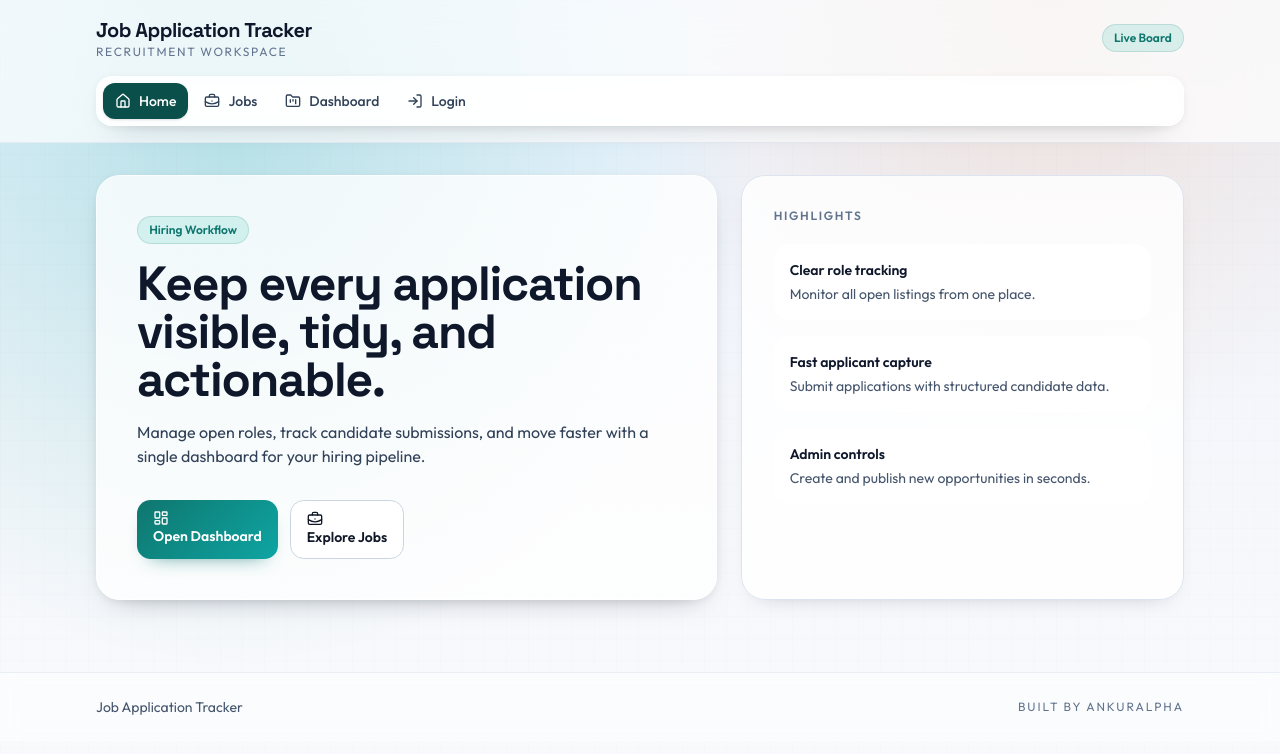
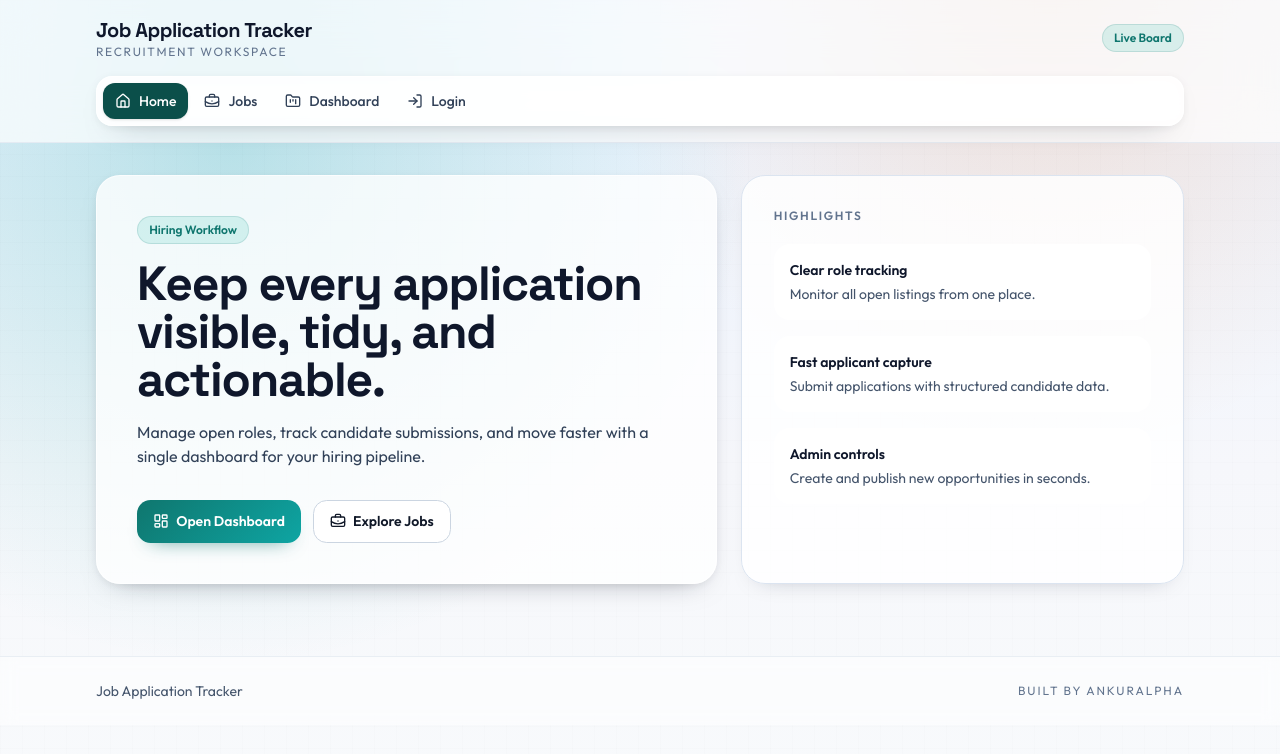
Before and after one commit to AnkurAlpha/Job-Application-Tracker, a React app in the folder frontend/: page / in a window 1280 px wide. Shown: the top 754 px of the page. Built offline with nearby package versions, Linux system fonts and the light colour scheme; the HTML template or start-up script is replaced by a standard one.

Commit message:
style(frontend): micro polish button alignment typography and toaster presentation

```diff
--- a/frontend/src/components/Layout.jsx
+++ b/frontend/src/components/Layout.jsx
@@ -14,7 +14,7 @@ const Layout = ({ children }) => {
           <span className="text-xs uppercase tracking-[0.16em] text-slate-500">Built by AnkurAlpha</span>
         </div>
       </footer>
-      <Toaster richColors position="top-right" />
+      <Toaster richColors position="top-right" offset={20} closeButton theme="light" />
     </div>
   );
 };
--- a/frontend/src/index.css
+++ b/frontend/src/index.css
@@ -22,6 +22,10 @@ body {
   margin: 0;
   min-height: 100vh;
   font-family: "Outfit", ui-sans-serif, system-ui, sans-serif;
+  line-height: 1.5;
+  text-rendering: optimizeLegibility;
+  -webkit-font-smoothing: antialiased;
+  -moz-osx-font-smoothing: grayscale;
   color: var(--ink-900);
   background:
     radial-gradient(circle at 18% 18%, rgba(14, 165, 163, 0.24), transparent 42%),
@@ -73,6 +77,10 @@ h6,
 }
 
 .btn {
+  display: inline-flex;
+  align-items: center;
+  justify-content: center;
+  gap: 0.45rem;
   border-radius: 0.85rem;
   padding: 0.62rem 1rem;
   font-size: 0.875rem;
```
